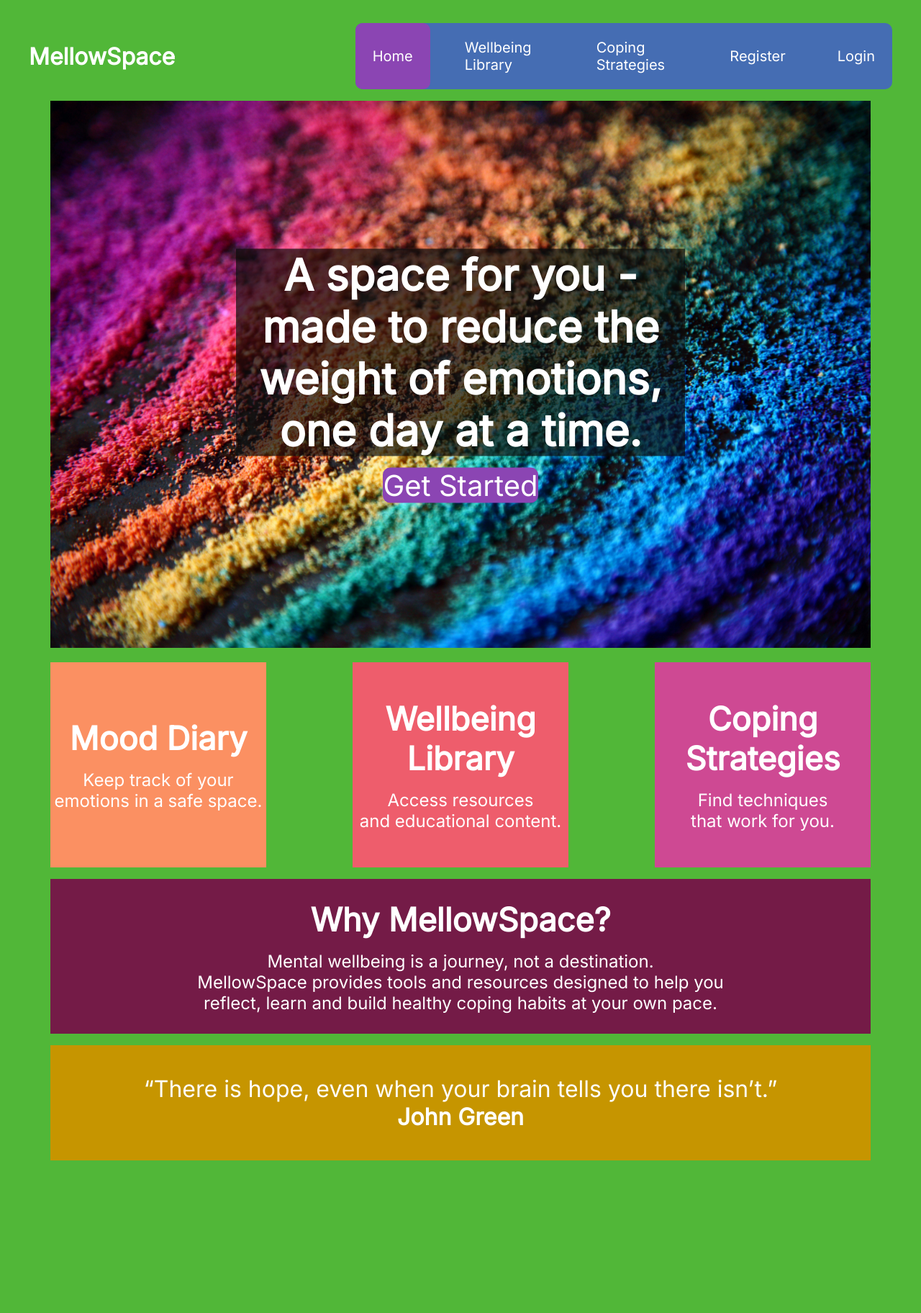
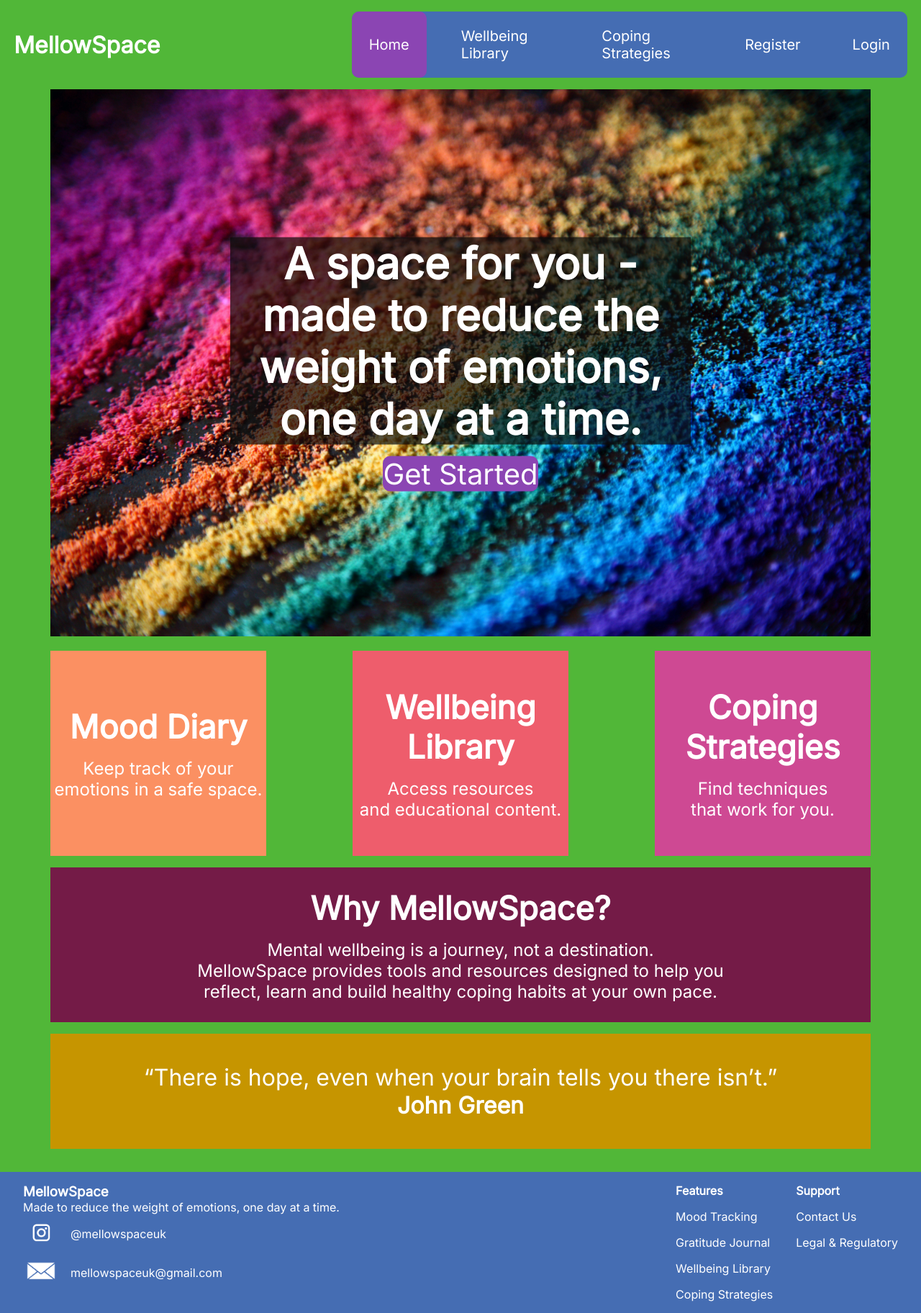
Before and after one commit to annawils441/mellowspace, a Flask app: page / in a window 1280 px wide. Shown: the whole page at 72% size. Before the commit the page ends 1612 px from the top, so only its background shows below. Run offline with Flask 3, Linux system fonts and the light colour scheme.

Commit message:
V1.3 - Finished designing the homepage

```diff
--- a/app/routes.py
+++ b/app/routes.py
@@ -79,6 +79,15 @@
 def wellbeinglibrary():
     return render_template("wellbeing-library.html")
 
+@main.route("/copingstrategies")
+def copingstrategies():
+    return render_template("coping-strategies.html")
+
 @main.route("/mooddiary")
+@login_required
 def mooddiary():
     return render_template("mood-diary.html")
+
+@main.route("/legal")
+def legal():
+    return render_template("legal.html")
--- a/app/static/css/styles.css
+++ b/app/static/css/styles.css
@@ -5,14 +5,13 @@
     background-color: #51b738;
     font-family: 'Inter', sans-serif;
     color: white;
-    margin: 1rem;
 }
 header {
     display: flex;
     flex-direction: row;
     justify-content: space-between;
     align-items: center;
-    padding: 1rem 1.5rem;
+    padding: 1rem 1.2rem;
 }
 
 .heading {
@@ -170,3 +169,60 @@
 .homepage-quote-txt {
     font-size: 32px;
 }
+
+.footer {
+    background-color: #456db3;
+    display: flex;
+    flex-direction: row;
+    justify-content: space-between;
+    width: 100%;
+    margin-top: 2rem;
+}
+
+.instagram-logo, .email-logo {
+    width: 50px;
+    height: auto;
+}
+
+.footer-left-container{
+    display: flex;
+    flex-direction: column;
+}
+
+.icon-container {
+    display: flex;
+    flex-direction: row;
+    text-align: center;
+    align-items: center;
+    gap: 1rem;
+}
+
+.footer-left, .footer-right {
+    padding: 1rem 2rem;
+}
+
+.footer-txt {
+    font-size: 16px;
+}
+
+.footer-txt a {
+    text-decoration: none;
+    color: white;
+}
+
+.email-txt, .instagram-txt {
+    text-decoration: none;
+    color: white;
+}
+
+.footer-right {
+    display: flex;
+    flex-direction: row;
+    gap: 2rem;
+}
+
+.footer-right-box-1, .footer-right-box-2 {
+    display: flex;
+    flex-direction: column;
+    gap: 1rem;
+}
--- a/app/templates/index.html
+++ b/app/templates/index.html
@@ -53,4 +53,50 @@
             <p class="homepage-quote-txt">“There is hope, even when your brain tells you there isn’t.”<br><b>John Green</b></p>
         </div>
     </div>
+    <div class="footer">
+        <div class="footer-left">
+            <div class="footer-left-container">
+                <div class="footer-left-container-child">
+                    <h3 class="footer-title">MellowSpace</h3>
+                </div>
+                <div class="footer-left-container-child">
+                    <p class="footer-txt">Made to reduce the weight of emotions, one day at a time.</p>
+                </div>
+                <div class="footer-left-container-child">
+                    <div class="icon-container">
+                        <div class="icon-container-child">
+                            <img class="instagram-logo" src="static/images/instagram-logo.png" alt="White instagram logo, image by pngtree.com">
+                        </div>
+                        <div class="icon-container-child">
+                            <a class="instagram-txt" href="https://www.instagram.com/mellowspaceuk">@mellowspaceuk</a>
+                        </div>
+                    </div>
+                </div>
+                <div class="footer-left-container-child">
+                    <div class="icon-container">
+                        <div class="icon-container-child">
+                            <img class="email-logo" src="static/images/email-logo.png" alt="White email logo, image by pngtree.com">
+                        </div>
+                        <div class="icon-container-child">
+                            <a class="email-txt" href="mailto:mellowspaceuk@gmail.com">mellowspaceuk@gmail.com</a>
+                        </div>
+                    </div>
+                </div>
+            </div>
+        </div>
+        <div class="footer-right">
+            <div class="footer-right-box-1">
+                <p class="footer-right-title"><b>Features</b></p>
+                <p class="footer-txt"><a href="{{ url_for('main.register') }}">Mood Tracking</a></p>
+                <p class="footer-txt"><a href="{{ url_for('main.register') }}">Gratitude Journal</a></p>
+                <p class="footer-txt"><a href="{{ url_for('main.wellbeinglibrary') }}">Wellbeing Library</a></p>
+                <p class="footer-txt"><a href="{{ url_for('main.copingstrategies') }}">Coping Strategies</a></p>
+            </div>
+            <div class="footer-right-box-2">
+                <p class="footer-right-title"><b>Support</b></p>
+                <p class="footer-txt"><a href="mailto:mellowspaceuk@gmail.com">Contact Us</a></p>
+                <p class="footer-txt""><a href="{{ url_for('main.legal') }}">Legal & Regulatory</a></p>
+            </div>
+        </div>
+    </div>
 {% endblock %}
--- a/app/wsgi.py
+++ /dev/null
@@ -1,3 +0,0 @@
-from app import create_app
-
-application = create_app()
```
Also changed, not shown: app/static/images/email-logo.png (added), app/static/images/instagram-logo.png (added), app/templates/coping-strategies.html (added), app/templates/legal.html (added).
